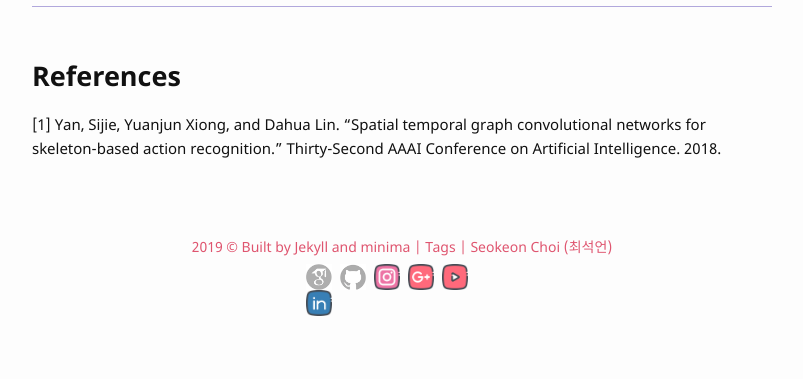
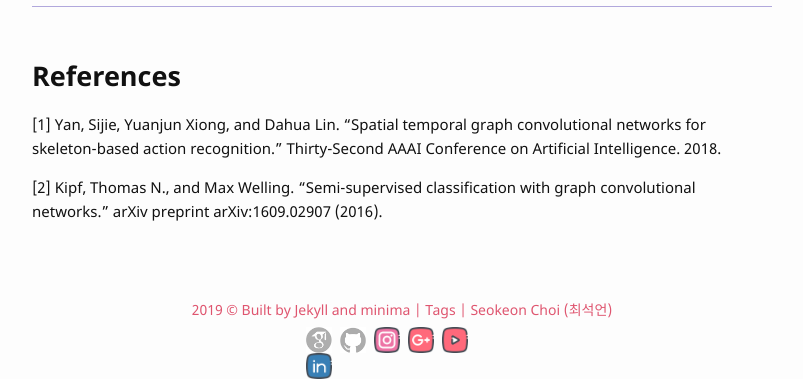
Before and after one commit to bismex/bismex.github.io, a Jekyll site: the page built from _posts/2019-07-19-STGCN.md, in a window 1280 px wide and 900 px high, scrolled down 1871 px, cut to the strip 521-900 px from the top of the window. Shown: the whole strip, without its empty margins (238-1041 px from the left). Built offline with Jekyll 4.4.1, drawn with Linux system fonts in a browser that asks for light colours; before the commit the page ends 2708 px from its top, so only the background shows below that; some of the changed text lies outside the part shown.

Commit message:
Update 2019-07-19-STGCN.md

```diff
--- a/_posts/2019-07-19-STGCN.md
+++ b/_posts/2019-07-19-STGCN.md
@@ -37,7 +37,7 @@
 
 - Implementation
   - ST-GCN
-    - Kipt and Welling method
+    - Kipf and Welling method [2]
     - For each A, including learnable weight matrix M (initialized as all-one matrix)
   - Architecture
     - Input: (3, 300, 18, 2) tensor, (#coordinates + confidence, #frames, #joints, #person)
@@ -58,3 +58,5 @@
 ## References
 
 [1] Yan, Sijie, Yuanjun Xiong, and Dahua Lin. "Spatial temporal graph convolutional networks for skeleton-based action recognition." Thirty-Second AAAI Conference on Artificial Intelligence. 2018.
+
+[2] Kipf, Thomas N., and Max Welling. "Semi-supervised classification with graph convolutional networks." arXiv preprint arXiv:1609.02907 (2016).
```
